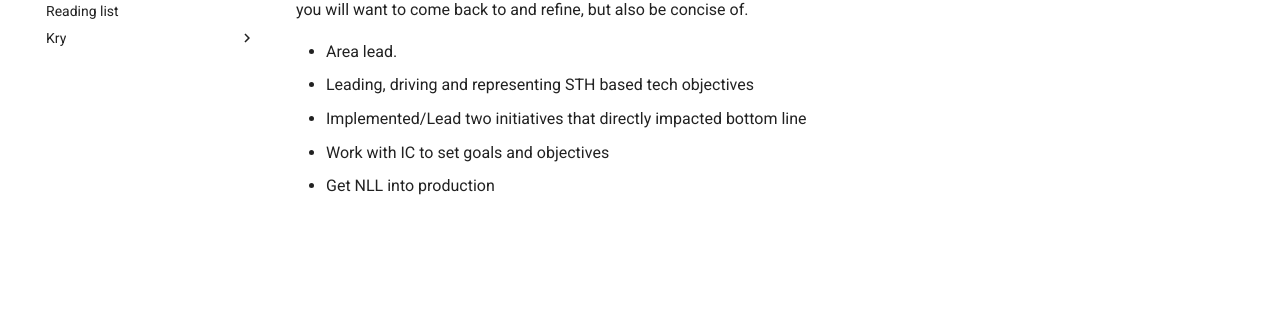
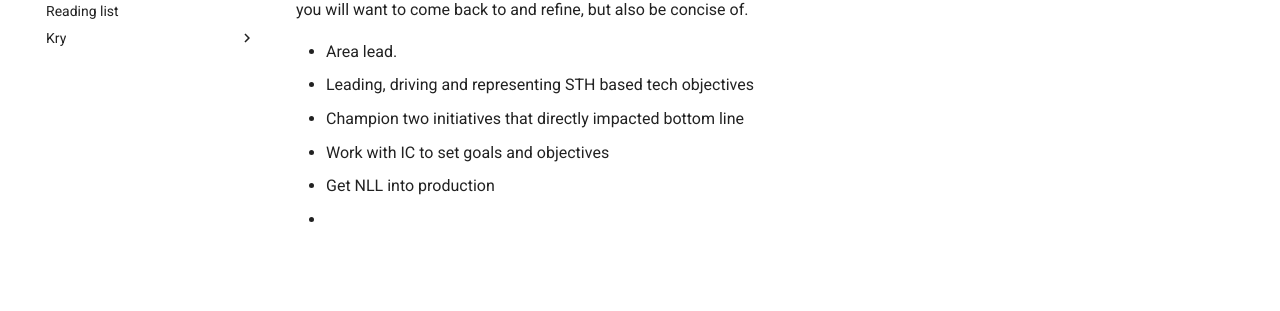
Before and after one commit to skakau/my-ramblings, an MkDocs documentation site: the page built from docs/Personal Goals & Objectives 2023.md, in a window 1280 px wide. Shown: the part 208-519 px from the top of the page. Built offline with MkDocs 1.6.1 and Material for MkDocs 9.7.7, drawn with Linux system fonts in a browser that asks for light colours.

Commit message:
PUSH NOTE : Personal Goals & Objectives 2023.md

```diff
--- a/docs/Personal Goals & Objectives 2023.md
+++ b/docs/Personal Goals & Objectives 2023.md
@@ -6,6 +6,7 @@ This needs to be better formatted and structured but for now here are some bulle
 
 - Area lead.
 - Leading, driving and representing STH based tech objectives
-- Implemented/Lead two initiatives that directly impacted bottom line
+- Champion two initiatives that directly impacted bottom line
 - Work with IC to set goals and objectives
 - Get NLL into production
+-
```
